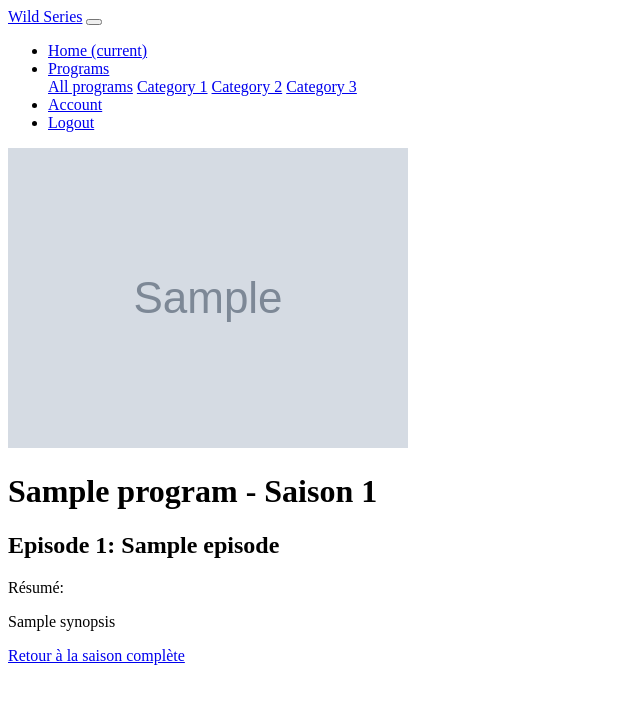
After one commit to JulietteCoetmeur/wild-series, a Symfony app: template templates/Program/episode_show.html.twig in a window 1280 px wide. The commit adds this page. Shown: the top 704 px of the page, without its empty margins (0-640 px from the left). Run offline with Twig, Linux system fonts and the light colour scheme; the template is opened without the code that fills it: most values are stand-ins (such as "Sample title", 1, 10 or a date in 2020); grey boxes marked "Sample" are stand-in pictures; some libraries are stand-ins or nearby versions.

Commit message:
quest 10

```diff
--- /dev/null
+++ b/templates/Program/episode_show.html.twig
@@ -0,0 +1,20 @@
+{% extends 'base.html.twig' %}
+{% block title %}Episode #{{ episode.id }}{% endblock %}
+
+{% block body %}
+
+<div class="media">
+    <img class="align-self-start mr-3" src="{{program.poster}}" alt="{{ program.title }} poster">
+    <div class="media-body">
+        <h1 class="mt-0">{{ program.title }} - Saison {{ season.number }} </h1>
+        <h2>Episode {{ episode.number }}: {{ episode.title}}</h2>
+        <p>Résumé: </p>
+        <p>{{ episode.synopsis }}</p>
+        <p><a href="{{ path("program_season_show", {'program': program.id, 'season': season.id}) }}">
+            Retour à la saison complète
+        </a></p>
+    </div>
+</div>
+
+
+{% endblock %}
--- a/templates/Program/show.html.twig
+++ b/templates/Program/show.html.twig
@@ -12,7 +12,7 @@
     <p>Saisons : </p>
     {% for season in seasons %}
     <ul>
-    <li><a href="{{ path("program_season_show", {'programId': program.id, 'seasonId': season.id}) }}">Numéro {{season.number}} ({{season.year}})</a></li>
+    <li><a href="{{ path("program_season_show", {'program': program.id, 'season': season.id}) }}">Numéro {{season.number}} ({{season.year}})</a></li>
   </ul>
     {% endfor %}
   </div>
```
Also changed, not shown: src/Controller/ProgramController.php (+22 -14 lines), templates/Program/season_show.html.twig (+5 -4 lines).
